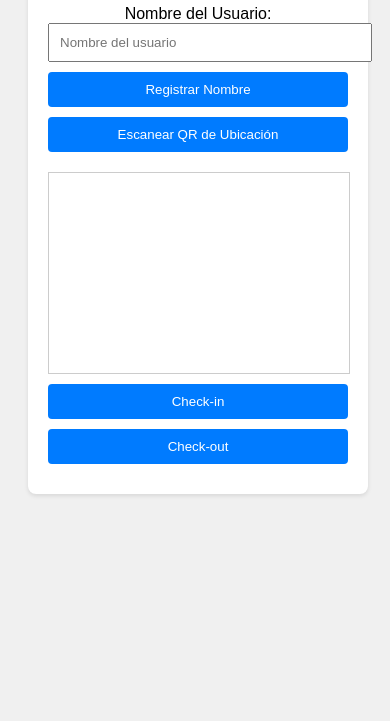
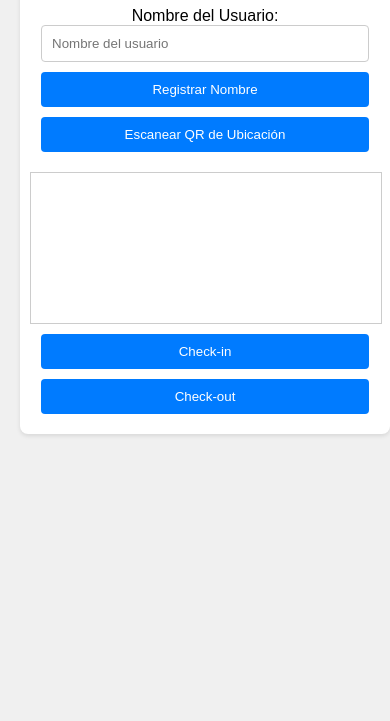
Before and after one commit to Hardaviox/check-in-out-app, a plain HTML site: page index.html in a window 390 px wide. Shown: the part 123-844 px from the top of the page. Drawn offline with Linux system fonts and the light colour scheme.

Commit message:
Update style.css

```diff
--- a/style.css
+++ b/style.css
@@ -3,10 +3,12 @@ body {
     text-align: center;
     background-color: #f0f0f0;
     padding: 20px;
+    margin: 0;
 }
 
-form {
-  width: 300px;
+.container {
+    width: 90%;
+    max-width: 400px;
     margin: 20px auto;
     padding: 20px;
     background-color: white;
@@ -15,22 +17,36 @@ form {
 }
 
 input, button {
-  width: 100%;
+    width: calc(100% - 22px);
     padding: 10px;
     margin-bottom: 10px;
+    border: 1px solid #ccc;
+    border-radius: 4px;
+    box-sizing: border-box;
 }
 
 button {
     background-color: #007bff;
     color: white;
     border: none;
-  border-radius: 4px;
     cursor: pointer;
 }
 
 #scanner-container {
-  width: 300px;
+    width: 100%;
     height: 200px;
     margin: 10px auto;
     border: 1px solid #ccc;
 }
+
+@media (max-width: 480px) {
+    .container {
+        width: 100%;
+        max-width: none;
+        padding: 10px;
+    }
+
+    #scanner-container {
+        height: 150px;
+    }
+}
```
Lines whose indentation alone changed are shown as unchanged.
